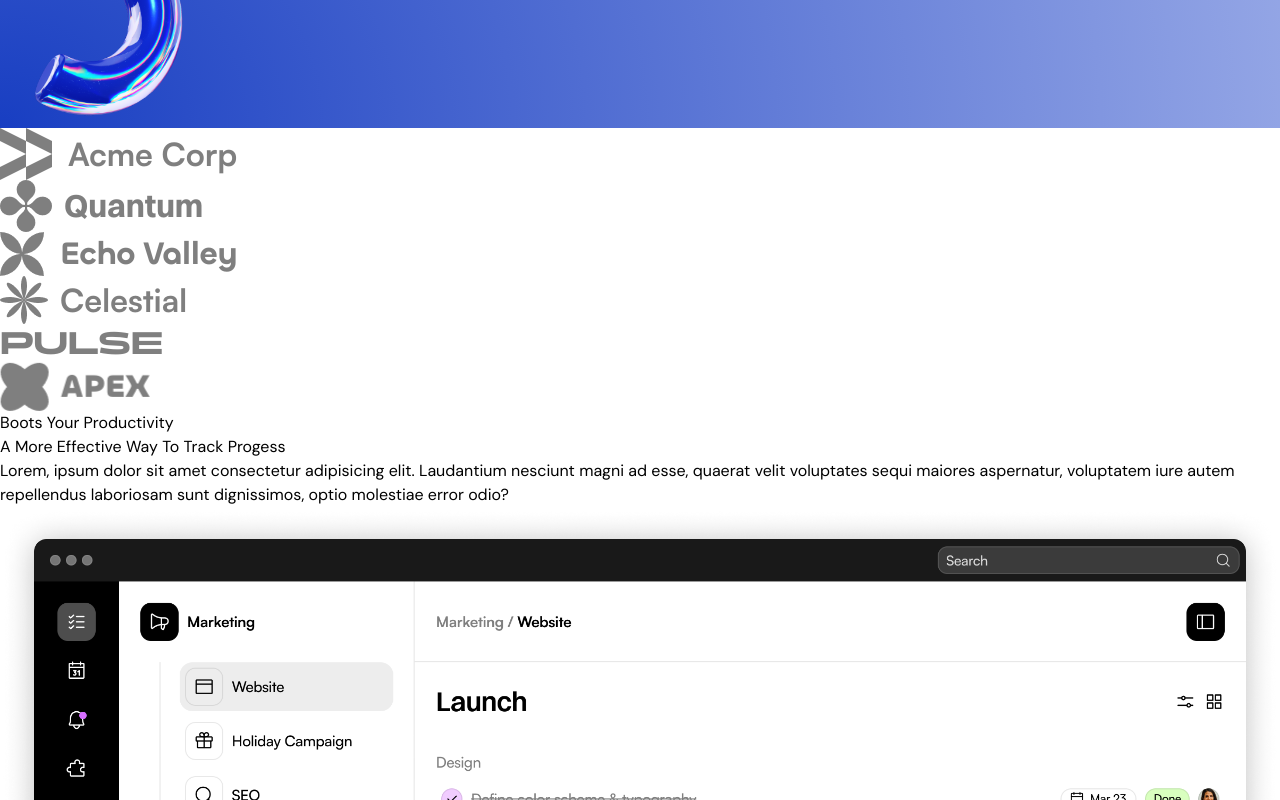
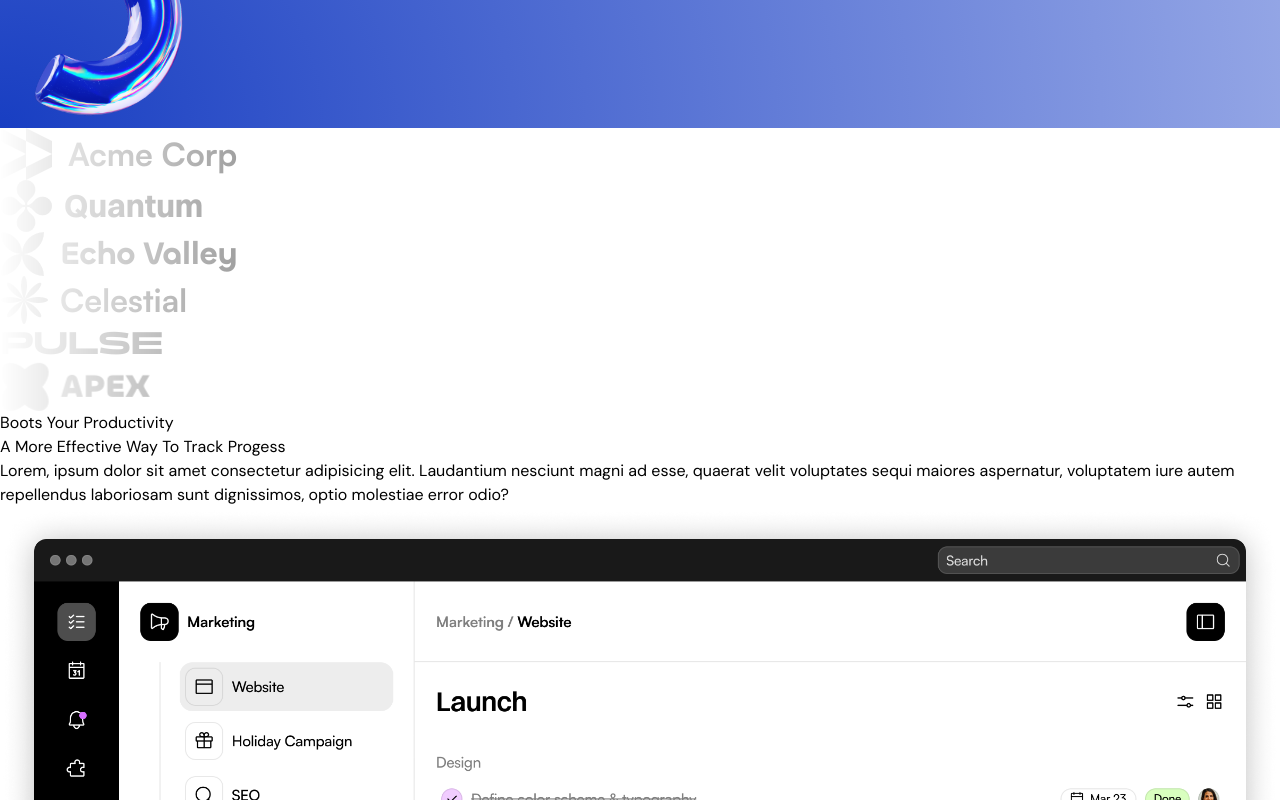
Before and after one commit to PrimeBeyonder/SaaS-LangingPage, a Next.js app: page / in a window 1280 px wide. Shown: the part 4660-5460 px from the top of the page. Built offline with nearby package versions, Linux system fonts and the light colour scheme.

Commit message:
mask fixed with inline css

```diff
--- a/src/sections/LogoTicker.tsx
+++ b/src/sections/LogoTicker.tsx
@@ -7,20 +7,28 @@ import apexLogo from "@/assets/logo-apex.png"
 import Image from "next/image";
 
 export const LogoTicker = () => {
-  return <>
+  return (
+    <>
       <div className="py-10 bg-white">
-          <div className="container">
-            <div className="flex overflow-hidden [mask-image:linear-gradient(to_right,transparent, black, transparent)]">
-              <div className="flex gap-14 flex-none">
-                <Image className="logo-ticker-image" src={acmeLogo} alt="Acme Logo"/>
-                <Image className="logo-ticker-image" src={quantumLogo} alt="quantumLogo"/>
-                <Image className="logo-ticker-image" src={echoLogo} alt="Acme Logo"/>
-                <Image className="logo-ticker-image" src={celestialLogo} alt="Acme Logo"/>
-                <Image className="logo-ticker-image" src={pulseLogo} alt="Acme Logo"/>
-                <Image className="logo-ticker-image" src={apexLogo} alt="Acme Logo"/>
-              </div>
+        <div className="container">
+          <div
+            className="flex overflow-hidden"
+            style={{
+              maskImage: 'linear-gradient(to right, transparent, black 25%, black 75%, transparent)',
+              WebkitMaskImage: 'linear-gradient(to right, transparent, black 25%, black 75%, transparent)', // For Safari support
+            }}
+          >
+            <div className="flex gap-14 flex-none">
+              <Image className="logo-ticker-image" src={acmeLogo} alt="Acme Logo" />
+              <Image className="logo-ticker-image" src={quantumLogo} alt="quantumLogo" />
+              <Image className="logo-ticker-image" src={echoLogo} alt="Acme Logo" />
+              <Image className="logo-ticker-image" src={celestialLogo} alt="Acme Logo" />
+              <Image className="logo-ticker-image" src={pulseLogo} alt="Acme Logo" />
+              <Image className="logo-ticker-image" src={apexLogo} alt="Acme Logo" />
             </div>
           </div>
+        </div>
       </div>
-  </>
+    </>
+  );
 };
--- a/src/sections/Testimonials.tsx
+++ b/src/sections/Testimonials.tsx
@@ -82,15 +82,27 @@ export const Testimonials = () => {
           From intuitive design to powerful features, our app has become an
           essential tool for users around the world.
         </p>
-        <div className="flex flex-col gap-7 mt-10">
-          {firstColumn.map(({ text, imageSrc, name, username}, index) => (
+        <div
+          className="flex flex-col gap-7 mt-10"
+          style={{
+            maskImage: 'linear-gradient(to bottom, transparent, black 25%, black 75%, transparent)',
+            WebkitMaskImage: 'linear-gradient(to bottom, transparent, black 25%, black 75%, transparent)', // For Safari support
+          }}
+        >
+          {firstColumn.map(({ text, imageSrc, name, username }, index) => (
             <div key={index} className="card">
               <div>{text}</div>
               <div className="flex items-center gap-3 mt-6 ">
-                <Image src={imageSrc} alt={name} width={40} height={40} className="h-10 w-10 rounded-full "/>
+                <Image
+                  src={imageSrc}
+                  alt={name}
+                  width={40}
+                  height={40}
+                  className="h-10 w-10 rounded-full "
+                />
                 <div className="flex flex-col">
-                  <div className=" font-medium tracking-tight leading-5">{name}</div>
-                  <div className=" tracking-tight leading-5">{username}</div>
+                  <div className="font-medium tracking-tight leading-5">{name}</div>
+                  <div className="tracking-tight leading-5">{username}</div>
                 </div>
               </div>
             </div>
```
